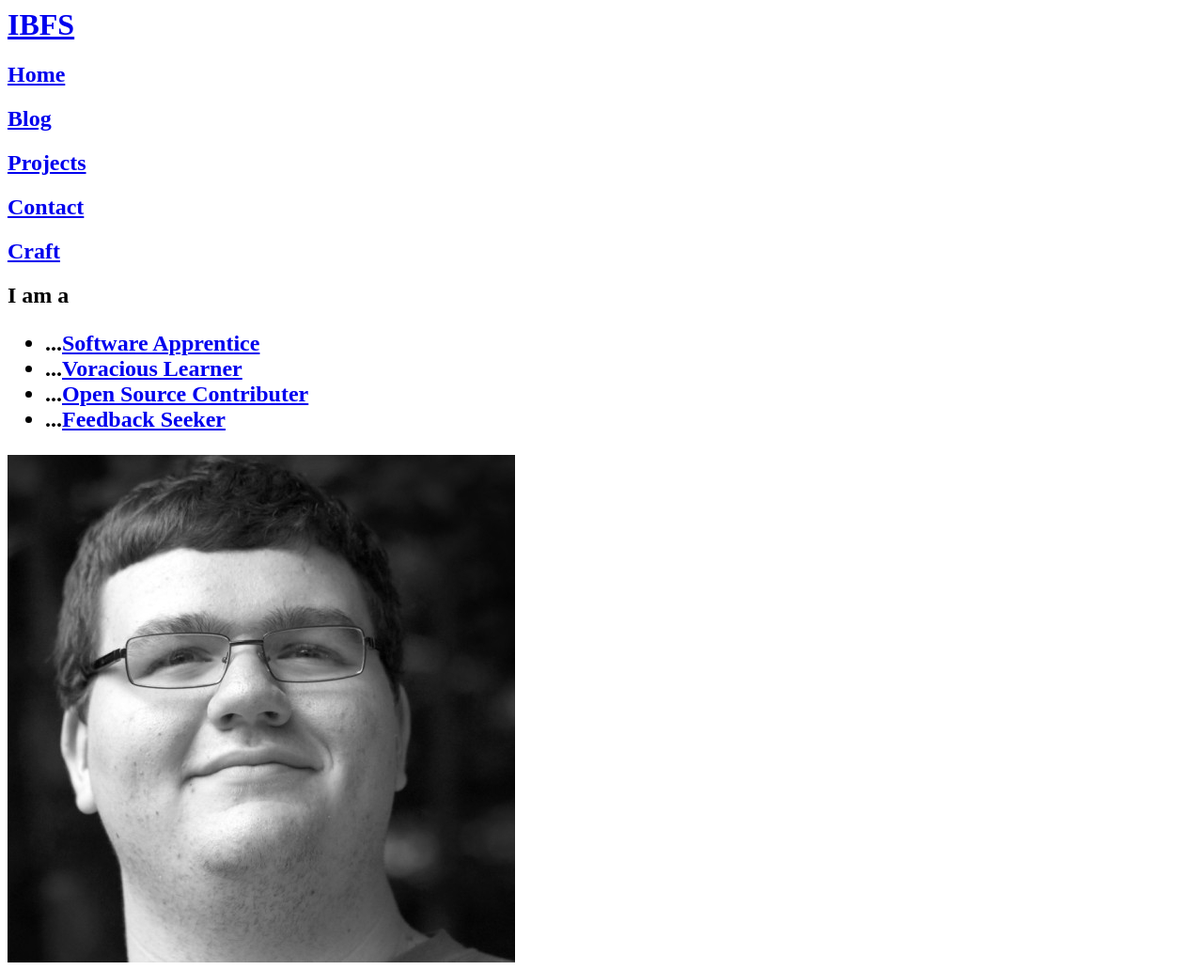
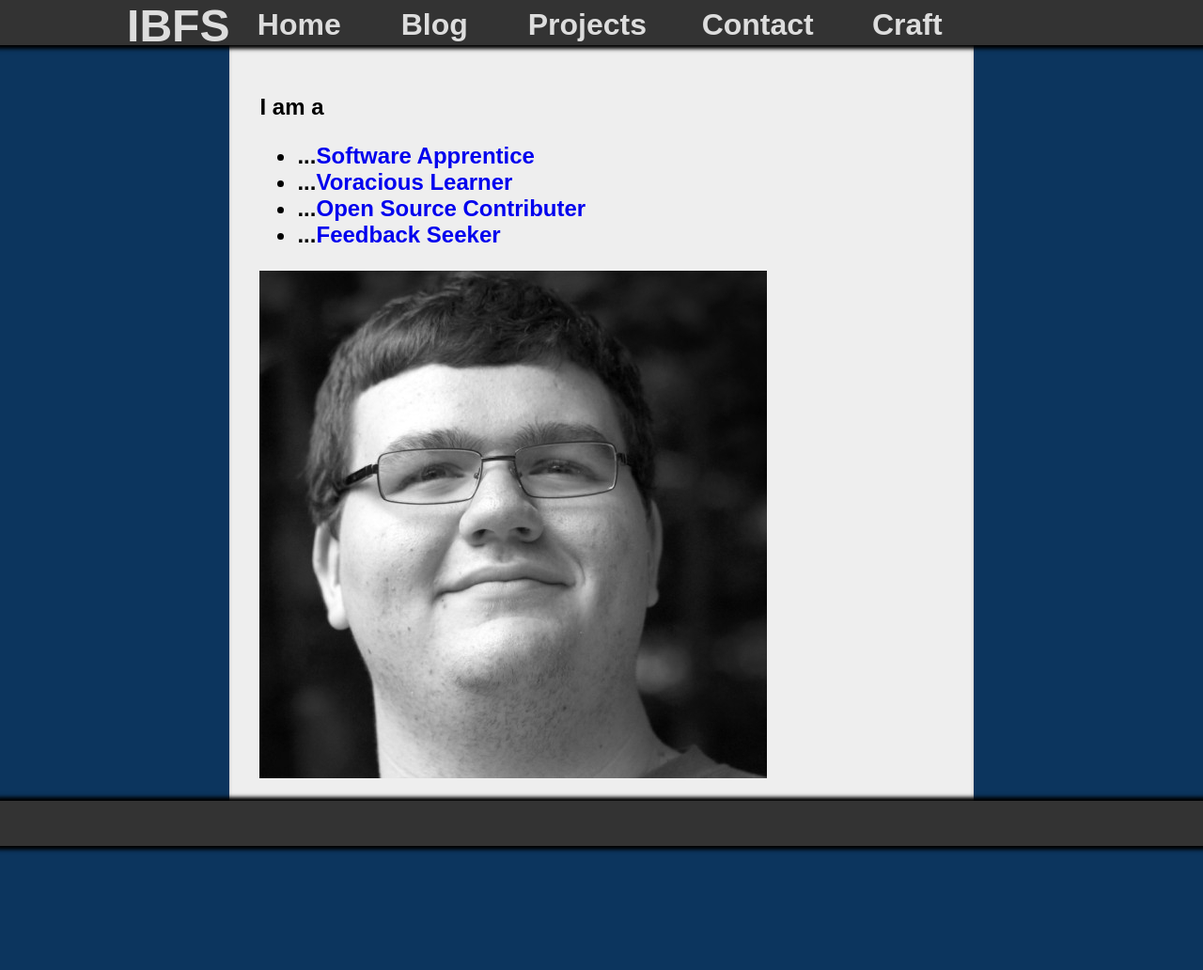
Before and after one commit to isaacsanders/isaacsanders.github.com, a Jekyll site: the page built from index.html, in a window 1280 px wide. Shown: the whole page at 94% size. Built offline with Jekyll 4.4.1, drawn with Linux system fonts in a browser that asks for light colours; some web fonts are replaced.

Commit message:
Change scss strategy

```diff
--- a/_plugins/scss.rb
+++ /dev/null
@@ -1,28 +0,0 @@
-module Jekyll
-  # Sass plugin to convert .scss to .css
-  #
-  # Note: This is configured to use the new css like syntax available in sass.
-  require 'sass'
-  class SassConverter < Converter
-    safe true
-    priority :high
-
-    def matches(ext)
-      ext =~ /scss/i
-    end
-
-    def output_ext(ext)
-      ".css"
-    end
-
-    def convert(content)
-      begin
-        puts "Performing Sass Conversion."
-        engine = Sass::Engine.new(content, :syntax => :scss, :load_paths => ["./public/stylesheets/"], :style => :compressed)
-        engine.render
-      rescue StandardError => e
-        puts "!!! SASS Error: " + e.message
-      end
-    end
-  end
-end
--- /dev/null
+++ b/public/stylesheets/site.css
@@ -0,0 +1,81 @@
+body {
+  position: absolute;
+  width: 100%;
+  bottom: 0;
+  top: 0;
+  padding: 0;
+  margin: 0;
+  font-family: 'Ubuntu', sans-serif;
+  background-color: #0c355e; }
+  body header {
+    top: 0;
+    left: 0;
+    font-color: #ddd; }
+    body header h1 {
+      position: absolute;
+      width: 19.0983006%;
+      font-size: 3em;
+      margin: 0; }
+      body header h1 a {
+        color: #ddd; }
+        body header h1 a:hover {
+          color: #99c6f2;
+          text-shadow: #99c6f2 0 0 0.125em; }
+    body header nav {
+      position: absolute;
+      width: 61.8033989%;
+      left: 19.0983006%;
+      color: #ddd;
+      margin: 0;
+      height: 3em;
+      text-align: center;
+      vertical-align: middle; }
+      body header nav h2 {
+        top: 0;
+        padding: 0;
+        margin: 0;
+        font-size: 2em;
+        width: 12.361%;
+        position: relative;
+        display: table-cell;
+        padding: .25em; }
+        body header nav h2 a {
+          color: #ddd; }
+          body header nav h2 a:hover {
+            color: #99c6f2;
+            text-shadow: #99c6f2 0 0 0.125em; }
+  body #logo {
+    text-align: right; }
+  body header, body footer {
+    position: absolute;
+    height: 3em;
+    left: 0;
+    right: 0;
+    background-color: #333;
+    box-shadow: 0 0 .25em .25em black;
+    z-index: 1; }
+  body footer {
+    bottom: 0; }
+  body section {
+    height: 100%;
+    padding: 2em;
+    padding-top: 5em;
+    padding-bottom: 5em;
+    margin-bottom: 5em;
+    top: 0;
+    bottom: 0;
+    background-color: #eee;
+    overflow: auto;
+    box-shadow: 0 0 .125em .125em #0b345d, inset 0 0 .125em .125em #ddd; }
+    body section article {
+      padding-bottom: 35em; }
+  body #content {
+    height: 100%;
+    overflow: hidden;
+    margin: 0 auto;
+    bottom: 0;
+    width: 61.8033989%; }
+  body h1, body h2, body h3, body h4, body h5, body h6 {
+    font-family: 'Allan', sans-serif; }
+    body h1 a, body h2 a, body h3 a, body h4 a, body h5 a, body h6 a {
+      text-decoration: none; }
--- a/public/stylesheets/site.scss
+++ b/public/stylesheets/site.scss
@@ -1,6 +1,3 @@
----
----
-
 @mixin even_spread ($width, $count) {
   width: $width / $count
 }
```
